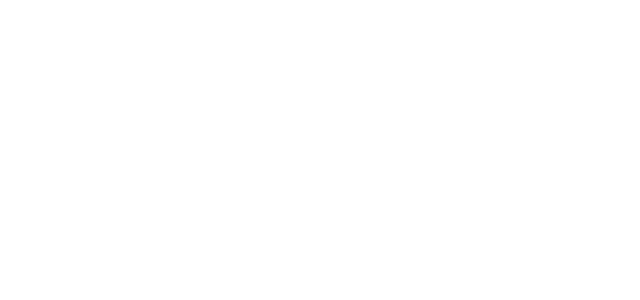
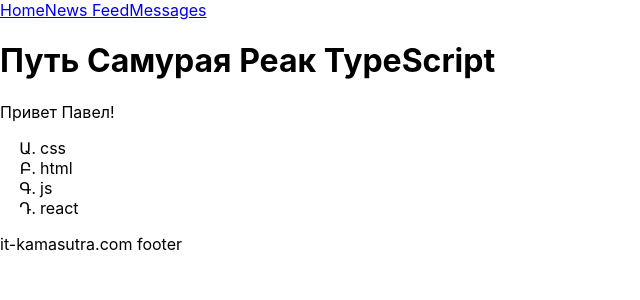
Before and after one commit to Mikhailreact/Social-Network-on-TypeScript, a React (Create React App) app: page / in a window 1280 px wide. Shown: the top 300 px of the page, without its empty margins (0-640 px from the left). Built offline with nearby package versions, Linux system fonts and the light colour scheme.

Commit message:
Lesson10

```diff
--- a/src/App.css
+++ b/src/App.css
@@ -1,38 +1,3 @@
-.App {
-  text-align: center;
+ul li {
+  list-style-type: armenian;
 }
-
-.App-logo {
-  height: 40vmin;
-  pointer-events: none;
-}
-
-@media (prefers-reduced-motion: no-preference) {
-  .App-logo {
-    animation: App-logo-spin infinite 20s linear;
-  }
-}
-
-.App-header {
-  background-color: #282c34;
-  min-height: 100vh;
-  display: flex;
-  flex-direction: column;
-  align-items: center;
-  justify-content: center;
-  font-size: calc(10px + 2vmin);
-  color: white;
-}
-
-.App-link {
-  color: #61dafb;
-}
-
-@keyframes App-logo-spin {
-  from {
-    transform: rotate(0deg);
-  }
-  to {
-    transform: rotate(360deg);
-  }
-}
--- a/src/App.tsx
+++ b/src/App.tsx
@@ -1,13 +1,17 @@
 import React from 'react';
-
 import './App.css';
+import {Technologies} from "./Technologies";
+import {Header} from "./Header";
+import {Footer} from "./Footer";
 
 function App() {
-  return (
-    <div className="App">
-
-    </div>
-  );
+    return (
+        <div>
+            <Header/>
+            <Technologies/>
+            <Footer/>
+        </div>
+    );
 }
 
 export default App;
--- /dev/null
+++ b/src/Footer.tsx
@@ -0,0 +1,9 @@
+import React from "react";
+
+export const Footer = () => {
+    return (
+        <div>
+            it-kamasutra.com footer
+        </div>
+    )
+}
--- /dev/null
+++ b/src/Header.tsx
@@ -0,0 +1,11 @@
+import React from "react";
+
+export const Header = () => {
+    return (
+        <div>
+            <a href={'#s'}>Home</a>
+            <a href={'#s'}>News Feed</a>
+            <a href={'#s'}>Messages</a>
+        </div>
+    )
+}
--- /dev/null
+++ b/src/Technologies.tsx
@@ -0,0 +1,16 @@
+import React from "react";
+
+export const Technologies = () => {
+    return (
+        <div>
+            <h1>Путь Самурая Реак TypeScript</h1>
+            <p>Привет Павел!</p>
+            <ul>
+                <li>css</li>
+                <li>html</li>
+                <li>js</li>
+                <li>react</li>
+            </ul>
+        </div>
+    )
+}
```
